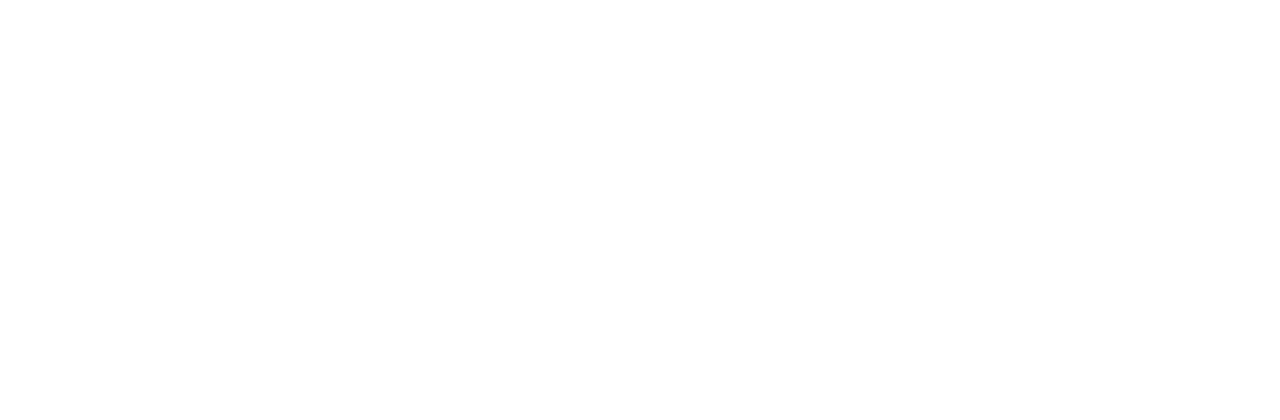
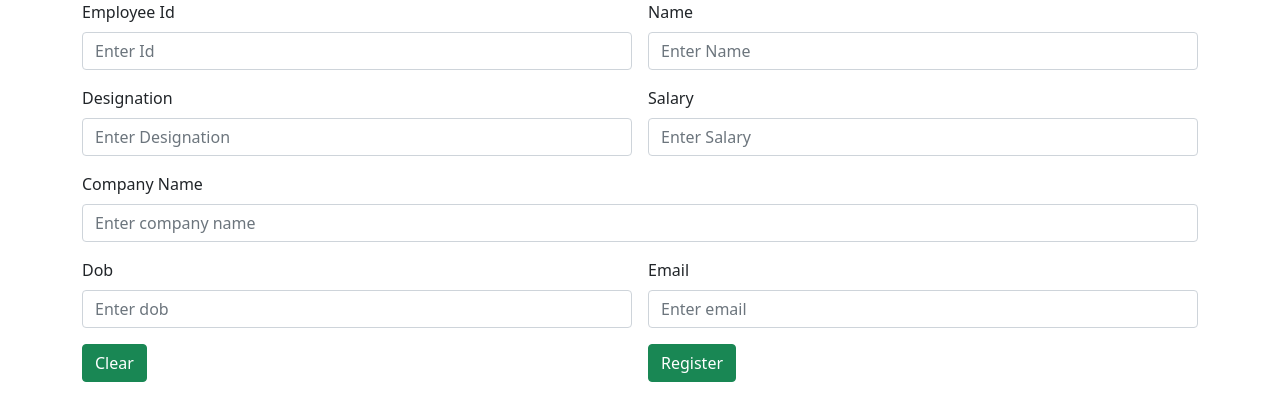
Before and after one commit to adhiponnuzz/employeereactapp, a React (Create React App) app: page / in a window 1280 px wide. Shown: the top 420 px of the page. Built offline with nearby package versions, Linux system fonts and the light colour scheme.

Commit message:
register finish

```diff
--- a/src/App.js
+++ b/src/App.js
@@ -2,11 +2,12 @@
 import './App.css';
 import 'bootstrap/dist/css/bootstrap.min.css';
 import 'bootstrap/dist/js/bootstrap.bundle.min.js';
+import Empregister from './component/Empregister';
 function App() {
   return (
     <>
 
-
+    <Empregister/>
 
     </>
 
--- a/src/component/Empregister.js
+++ b/src/component/Empregister.js
@@ -0,0 +1,62 @@
+import React from 'react'
+
+const Empregister = () => {
+  return (
+    <div>
+
+<div className="container">
+    <div className="row">
+        <div className="col col-12 col-sm-12 col-md-12 col-lg-12 col-xl-12 col-xxl-12">
+
+            <div className="row g-3">
+                <div className="col col-12 col-sm-6 col-md-6 col-lg-6 col-xl-6 col-xxl-6">
+                    <label for="" className="form-label">Employee Id</label>
+                    <input placeholder="Enter Id" type="text" className="form-control"/>
+                </div>
+                <div className="col col-12 col-sm-6 col-md-6 col-lg-6 col-xl-6 col-xxl-6">
+                    <label for="" className="form-label">Name</label>
+                    <input placeholder="Enter Name" type="text" className="form-control"/>
+                </div>
+                <div className="col col-12 col-sm-6 col-md-6 col-lg-6 col-xl-6 col-xxl-6">
+                    <label for="" className="form-label">Designation</label>
+                    <input placeholder="Enter Designation" type="text" className="form-control"/>
+                </div>
+                <div className="col col-12 col-sm-6 col-md-6 col-lg-6 col-xl-6 col-xxl-6">
+                    <label for="" className="form-label">Salary</label>
+                    <input placeholder="Enter Salary" type="text" className="form-control"/>
+                </div>
+                <div className="col col-12 col-sm-12 col-md-12 col-lg-12 col-xl-12 col-xxl-12">
+                    <label for="" className="form-label">Company Name</label>
+                    <input placeholder="Enter company name" type="text" className="form-control"/>
+                </div>
+                <div className="col col-12 col-sm-6 col-md-6 col-lg-6 col-xl-6 col-xxl-6">
+                    <label for="" className="form-label">Dob</label>
+                    <input placeholder="Enter dob" type="text" className="form-control"/>
+                </div>
+                <div className="col col-12 col-sm-6 col-md-6 col-lg-6 col-xl-6 col-xxl-6">
+                    <label for="" className="form-label">Email</label>
+                    <input placeholder="Enter email" type="text" className="form-control"/>
+                </div>
+                <div className="col col-12 col-sm-6 col-md-6 col-lg-6 col-xl-6 col-xxl-6">
+                    <button className="btn btn-success">Clear</button>
+                </div>
+                <div className="col col-12 col-sm-6 col-md-6 col-lg-6 col-xl-6 col-xxl-6">
+                    <button className="btn btn-success">Register</button>
+                </div>
+            </div>
+
+
+
+        </div>
+    </div>
+</div>
+
+
+
+
+
+    </div>
+  )
+}
+
+export default Empregister
```
Also changed, not shown: public/text.html (added).
